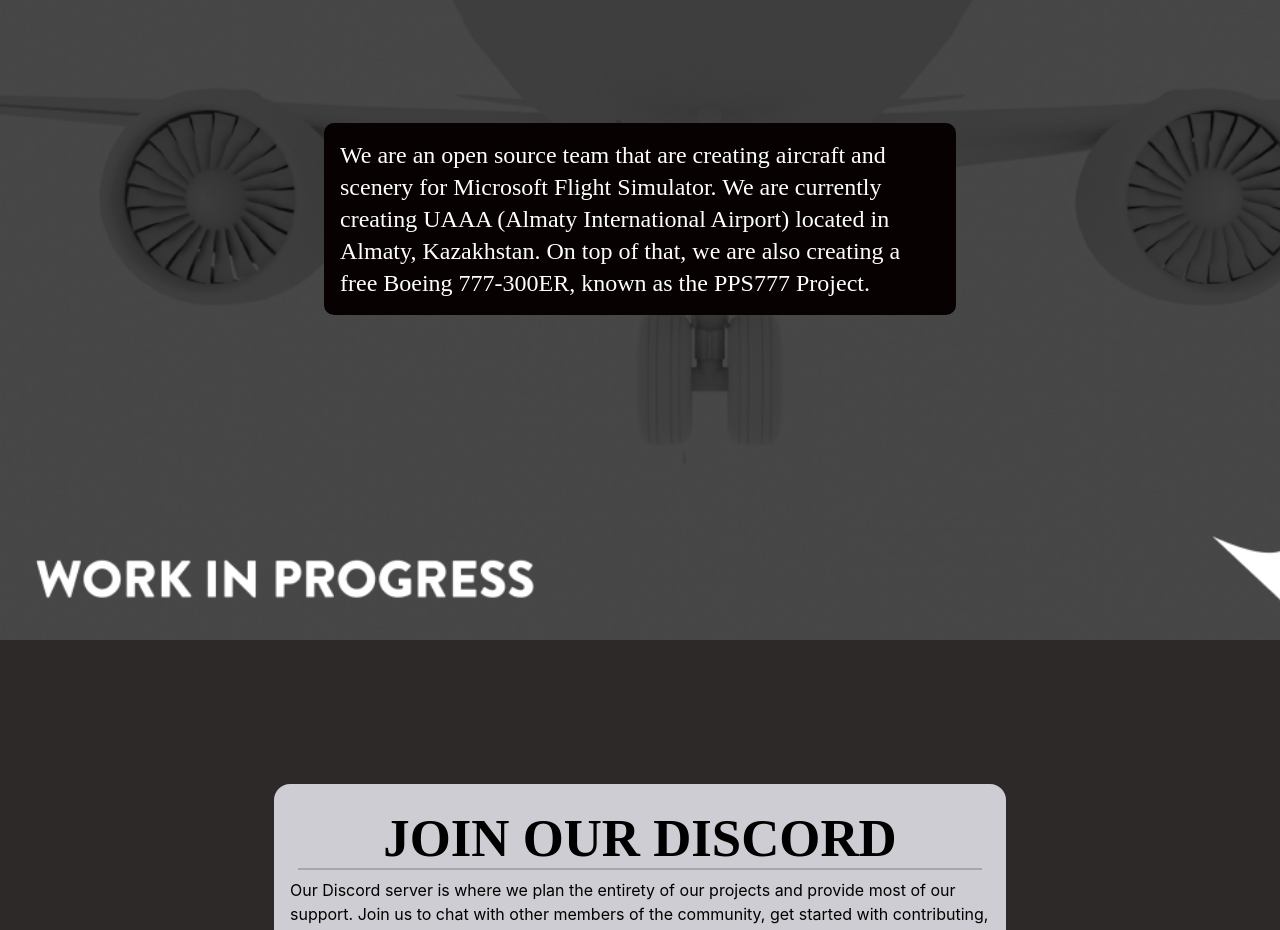
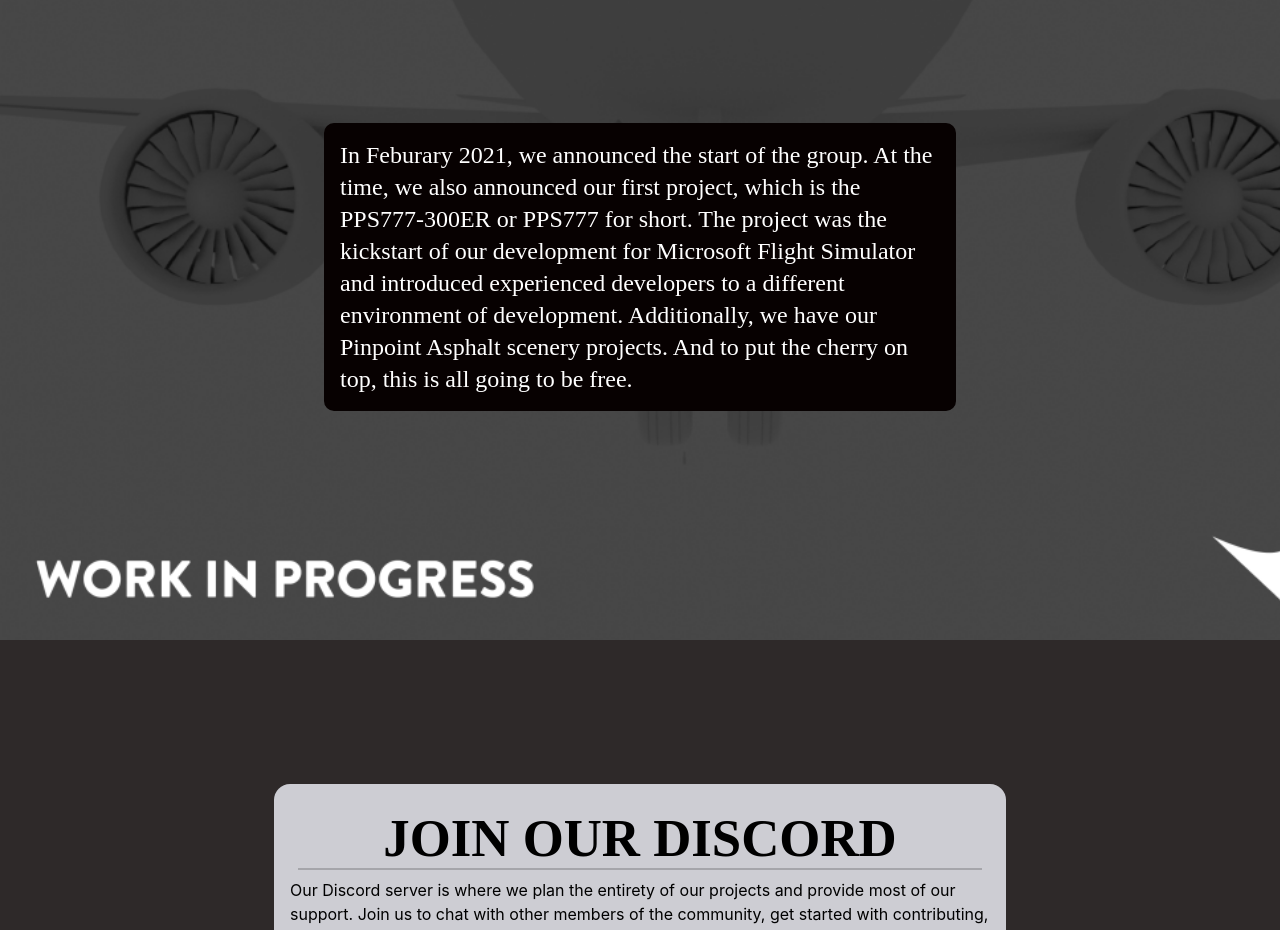
Before and after one commit to Pinpoint-Simulations/website, a Next.js app: page /Home in a window 1280 px wide. Shown: the part 960-1890 px from the top of the page. Built offline with nearby package versions, Linux system fonts and the light colour scheme.

Commit message:
add: aboutus and CNAME

```diff
--- a/src/components/pagecomponents/AboutUs.js
+++ b/src/components/pagecomponents/AboutUs.js
@@ -5,7 +5,7 @@
         <section className="aboutusHeader">
             <h1 className="heading">ABOUT US</h1>
             <div className="centering">
-                <p className="whatweare"> We are an open source team that are creating aircraft and scenery for Microsoft Flight Simulator. We are currently creating UAAA (Almaty International Airport) located in Almaty, Kazakhstan. On top of that, we are also creating a free Boeing 777-300ER, known as the PPS777 Project.</p>
+                <p className="whatweare"> In Feburary 2021, we announced the start of the group. At the time, we also announced our first project, which is the PPS777-300ER or PPS777 for short. The project was the kickstart of our development for Microsoft Flight Simulator and introduced experienced developers to a different environment of development. Additionally, we have our Pinpoint Asphalt scenery projects. And to put the cherry on top, this is all going to be free.</p>
             </div>
 
         </section>
```
Also changed, not shown: 1 other file (tests, documents, lock files or other folders).
